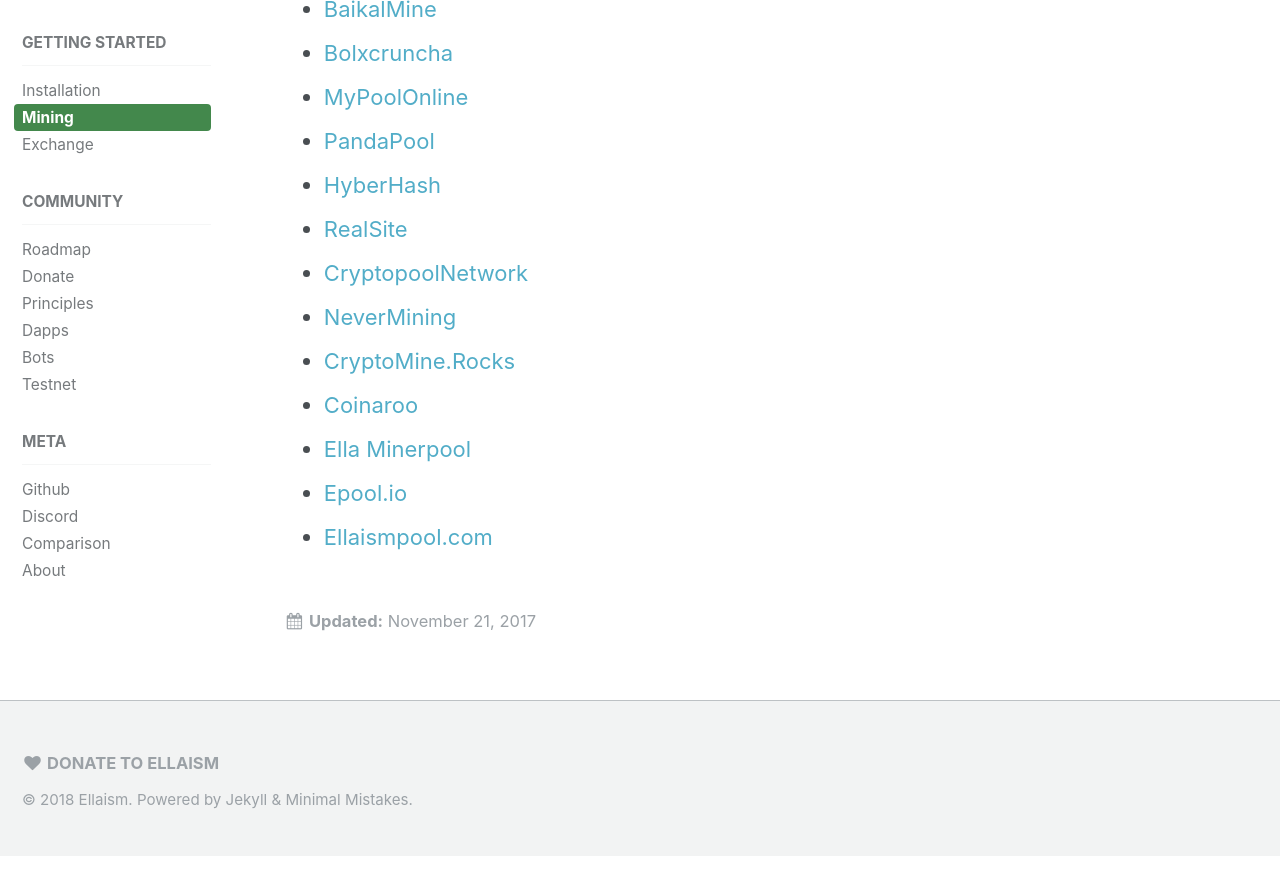
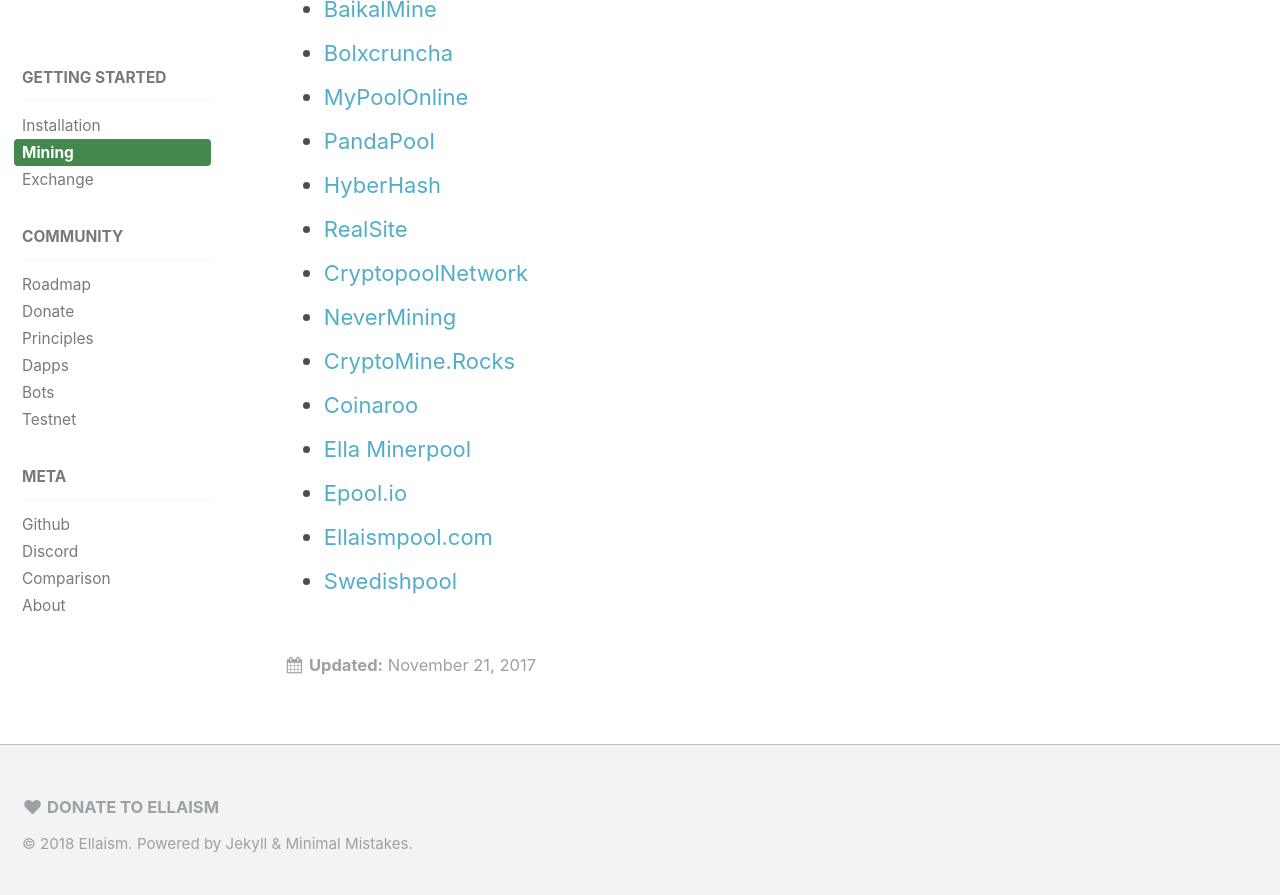
Before and after one commit to ellaism/ellaism.org, a Jekyll site: the page built from _docs/mining.md, in a window 1280 px wide and 900 px high, scrolled down 2312 px. Shown: the top 895 px of the window. Built offline with Jekyll 4.4.1, drawn with Linux system fonts in a browser that asks for light colours; before the commit the page ends 3168 px from its top, so only the background shows below that.

Commit message:
Add swedishpool.se

```diff
--- a/_docs/mining.md
+++ b/_docs/mining.md
@@ -70,3 +70,4 @@
 * [Ella Minerpool](http://ella.minerpool.net)
 * [Epool.io](http://ella.epool.io)
 * [Ellaismpool.com](http://ellaismpool.com)
+* [Swedishpool](http://swedishpool.se/)
```
